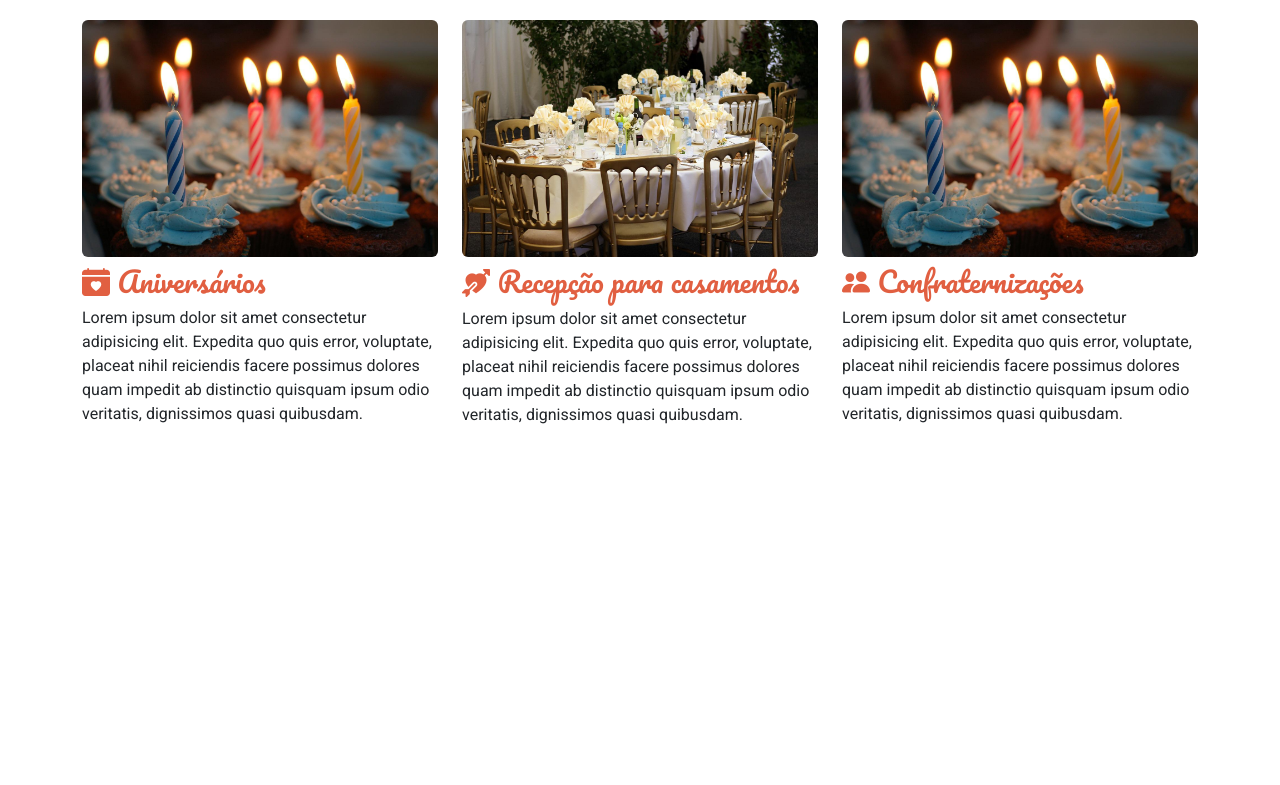
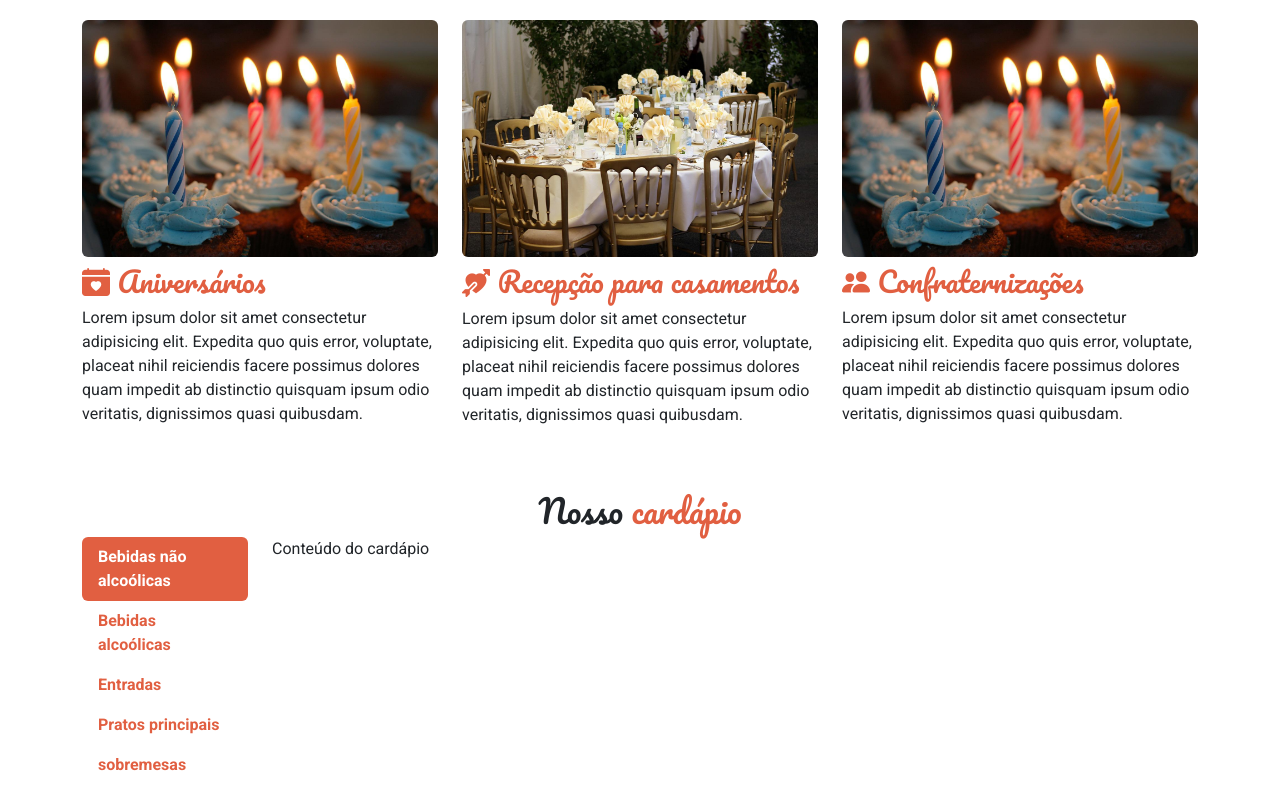
Before and after one commit to zeharoldoparente/bootstrap-restaurant, a plain HTML site: page index.html in a window 1280 px wide. Shown: the part 1125-1910 px from the top of the page. Before the commit the page ends 1616 px from the top, so only its background shows below. Drawn offline with nearby package versions, Linux system fonts and the light colour scheme.

Commit message:
initial menu

```diff
--- a/index.html
+++ b/index.html
@@ -50,7 +50,7 @@
                      >
                   </li>
                   <li class="nav-item fw-bold">
-                     <a class="nav-link" href="#">
+                     <a class="nav-link" href="#cardapio">
                         <i class="bi bi-card-text me-1"></i>Nosso cardápio</a
                      >
                   </li>
@@ -234,6 +234,38 @@
                </div>
             </div>
          </section>
+         <section id="cardapio">
+            <div class="container">
+               <div class="row">
+                  <h2 class="section-title text-center">
+                     Nosso <span class="text-clored">cardápio</span>
+                  </h2>
+               </div>
+               <div class="row">
+                  <aside class="col-md-2">
+                     <nav class="nav nav-pills felx-column nav-cardapio">
+                        <button type="button" class="fw-bold text-start nav-link text-colored active"
+                        >
+                           Bebidas não alcoólicas
+                        </button>
+                        <button type="button" class="fw-bold text-start nav-link text-clored">
+                           Bebidas alcoólicas
+                        </button>
+                        <button type="button" class="fw-bold text-start nav-link text-clored">
+                           Entradas
+                        </button>
+                        <button type="button" class="fw-bold text-start nav-link text-clored">
+                           Pratos principais
+                        </button>
+                        <button type="button" class="fw-bold text-start nav-link text-clored">
+                           sobremesas
+                        </button>
+                     </nav>
+                  </aside>
+                  <div class="col-md-10">Conteúdo do cardápio</div>
+               </div>
+            </div>
+         </section>
       </div>
       <script
          src="https://cdn.jsdelivr.net/npm/bootstrap@5.3.0-alpha3/dist/js/bootstrap.bundle.min.js"
--- a/style.css
+++ b/style.css
@@ -4,12 +4,14 @@ body {
 .navbar {
    background-color: #e15f41;
 }
-.nav .nav-link,
+#cabecalho .nav .nav-link,
 .navbar-brand,
-.navbar-brand:hover {
+.navbar-brand:hover,
+.nav-cardapio.nav-link.active:hover,
+button.nav-link.text-colored.active {
    color: #fff;
 }
-.nav .nav-link.active {
+#cabecalho .nav .nav-link.active {
    background-color: #fff;
    color: #e15f41;
 }
@@ -23,6 +25,13 @@ body {
    color: #e15f41;
 }
 
-#sobre-o-restaurante{
+#sobre-o-restaurante {
    background-color: #ffeae6;
 }
+.nav-cardapio .nav-link.active {
+   background-color: #e15f41;
+   color: #fff;
+}
+.nav-cardapio .nav-link:hover {
+   color: #e15f41;
+}
```
